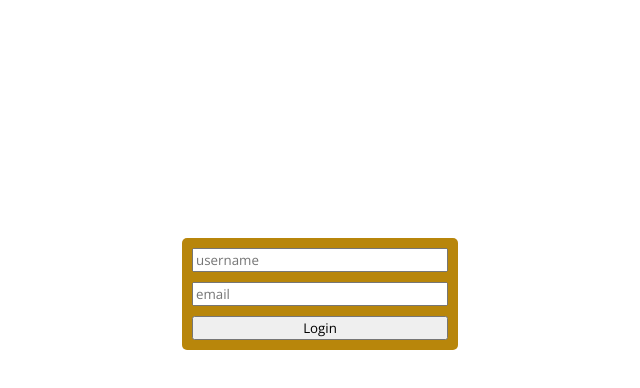
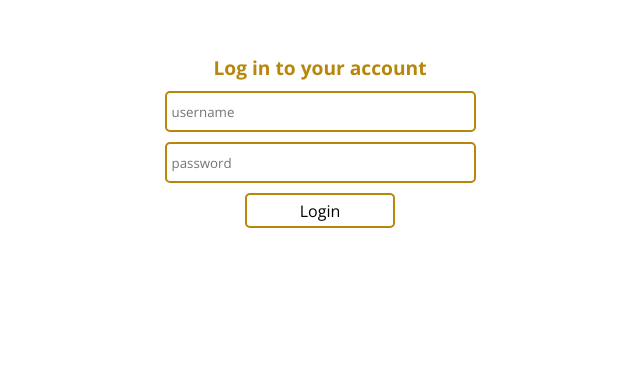
Before and after one commit to hekmatsalehi/booking-app, a React (Create React App) app in the folder client/: page /login in a window 1280 px wide. Shown: the part 106-494 px from the top of the page, without its empty margins (320-960 px from the left). Built offline with nearby package versions, Linux system fonts and the light colour scheme.

Commit message:
Worked on login feature

```diff
--- a/client/src/pages/login/Login.jsx
+++ b/client/src/pages/login/Login.jsx
@@ -1,16 +1,59 @@
-import './login.css';
-
+import axios from "axios";
+import { useContext, useState } from "react";
+import { AuthContex } from "../../contex/AuthContex";
+import "./login.css";
 
 const Login = () => {
-    return (
-        <div className='login'>
-            <div className="login-container">
-                <input type="text" placeholder='username' id="username" className="login-input"/>
-                <input type="text" placeholder='email' id="email" className="login-input"/>
-                <button className="login-btn">Login</button>
-            </div>
-        </div>
-    )
-}
+  const [credentials, setCredentials] = useState({
+    username: undefined,
+    password: undefined,
+  });
+
+  const { user, loading, error, dispatch } = useContext(AuthContex);
+
+  const handleChange = (e) => {
+    setCredentials( (prev) => ({
+        ...prev, [e.target.id]: e.target.value
+    }))
+  }
+
+  const handleLogin = async (e) => {
+    e.preventDefault();
+    dispatch({type: "LOGIN_START"})
+    try {
+        const response = await axios.post("/auth/login", credentials);
+        dispatch({type: "LOGIN_SUCCESS", payload: response.data});
+    } catch (err) {
+        dispatch({type: "LOGIN_FAIL", payload: err.response.data})
+    }
+  }
+
+  console.log(user)
+  return (
+    <div className="login">
+      <div className="login-container">
+        <h2>Log in to your account</h2>
+        <input
+          type="text"
+          placeholder="username"
+          id="username"
+          className="login-input"
+          onChange={handleChange}
+
+        />
+        <input
+          type="password"
+          placeholder="password"
+          id="password"
+          className="login-input"
+          onChange={handleChange}
+
+        />
+        <button className="login-btn" onClick={handleLogin}>Login</button>
+        <div className="login-error">{error && <span>{error.message}</span>}</div>
+      </div>
+    </div>
+  );
+};
 
 export default Login;
--- a/client/src/pages/login/login.css
+++ b/client/src/pages/login/login.css
@@ -1,17 +1,69 @@
 
 .login {
-    height: 100vh;
     display: flex;
-    align-items: center;
     justify-content: center;
+    margin-top: 150px;
   }
 
   .login-container {
       display: flex;
       flex-direction: column;
+      justify-content: center;
+      align-items: center;
       gap: 10px;
-      background-color: darkgoldenrod;
       padding: 10px;
       border-radius: 5px;
-      width: 20%;
+      min-width: 300px;
+
   }
+  .login-container>h2 {
+      font-size: larger;
+      color: darkgoldenrod
+  }
+
+  .login-input {
+      width: 100%;
+      height: 35px;
+      border-radius: 5px;
+      padding-left: 5px;
+      border: 2px solid darkgoldenrod
+  }
+
+  .login-btn {
+    width: 150px;
+    min-width: fit-content;
+    height: 35px;
+    border-radius: 5px;
+    background-color: white;
+    border: 2px solid darkgoldenrod;
+    font-size: medium;
+    cursor: pointer;
+    position: relative;
+    z-index: 1;
+  }
+  .login-btn:before {
+      transition: 0.5s all ease;
+      position: absolute;
+      top: 0;
+      left: 50%;
+      right: 50%;
+      bottom: 0;
+      opacity: 0;
+      content: "";
+      background-color: darkgoldenrod;
+  }
+
+.login-btn:hover:before {
+    transition: 0.5s all ease;
+    left: 0;
+    right: 0;
+    opacity: 1;
+    z-index: -1;
+}
+
+.login-error {
+    font-size: medium;
+    color: red;
+    height: 15px;
+    margin-top: -5px;
+}
```
Also changed, not shown: client/src/contex/AuthContex.js (+7 -9 lines).
